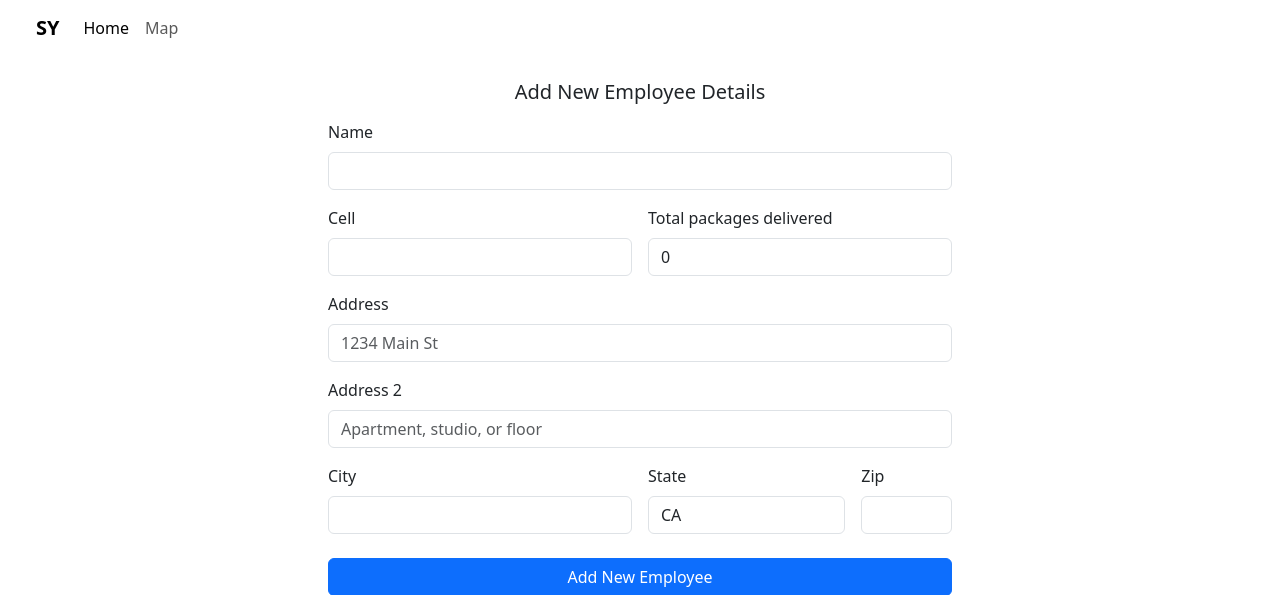
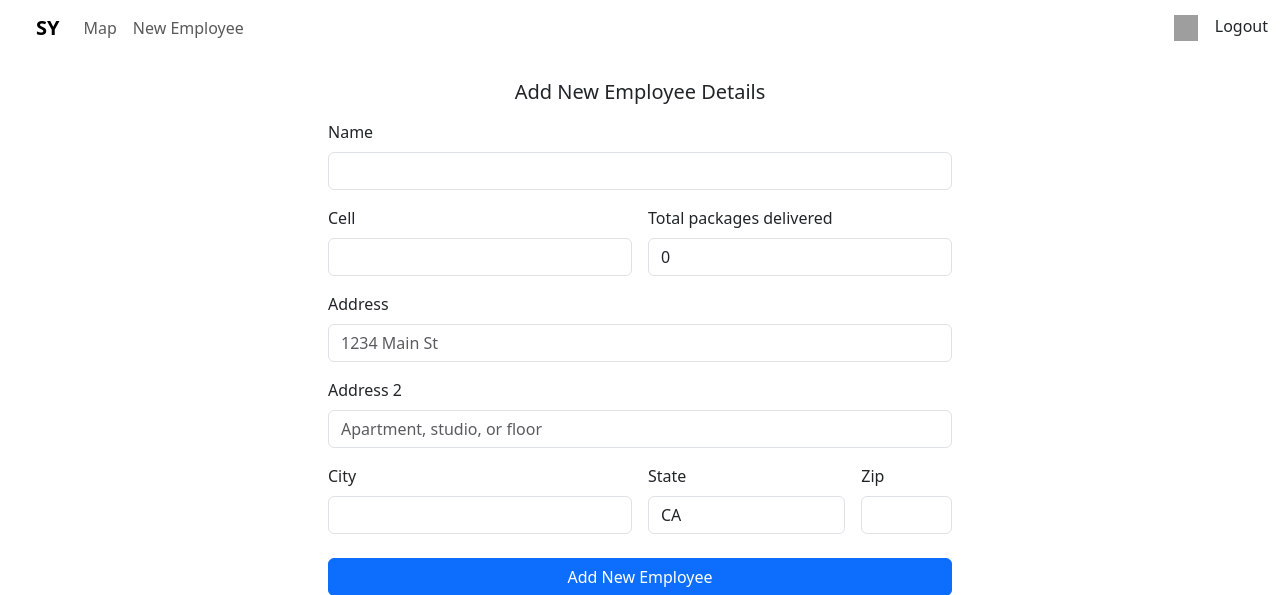
Before and after one commit to OuyangLingxin/mapin, a Flask app: page /newemployee in a window 1280 px wide. Shown: the top 595 px of the page. Run offline with Flask 2, Linux system fonts and the light colour scheme; the visitor is signed in with stand-in values (Sample User, id 1); grey boxes are pictures that could not be loaded.

Commit message:
new changes added

```diff
--- a/templates/newemployee.html
+++ b/templates/newemployee.html
@@ -1,7 +1,8 @@
 {% extends 'base.html'%}
-{% block title %} Add new emp {% endblock %}
+
+{% block title %} Add New Employee {% endblock %}
+
 {% block body %}
-
 <nav class="navbar navbar-expand-lg --bs-body-bg-rgb ms-lg-4">
   <div class="container-fluid">
     <a class="navbar-brand fw-bold" href="/">SY</a>
@@ -10,59 +11,27 @@
     </button>
     <div class="collapse navbar-collapse" id="navbarSupportedContent">
       <ul class="navbar-nav me-auto mb-2 mb-lg-0">
-        <li class="nav-item">
+        <!-- <li class="nav-item">
           <a class="nav-link active" aria-current="page" href="#">Home</a>
-        </li>
+        </li> -->
         <li class="nav-item">
           <a class="nav-link" href="/maps">Map</a>
         </li>
+        <li class="nav-item">
+          <a class="nav-link" href="/newemployee">New Employee</a>
+        </li>
       </ul>
     </div>
+    {% if current_user.is_authenticated %}
+      <div class="d-inline-block">
+        <img src="/static/img/default.svg" width="50px" height="40px" class="btn" type="button" aria-expanded="false">
+        <a href="/" class="link-underline link-underline-opacity-0 link-dark">Logout</a>
+      </div>
+    {% endif %}
   </div>
 </nav>
 
 <h5 class="col-6 mx-auto text-center mt-4 mb-3">Add New Employee Details</h5>
-
-<!-- <form action="/newemployee" method="POST" class="col-6 mx-auto align-middle">
-  <div class="row g-2 align-items-center mb-3 text-center">
-    <div class="col-auto col-3">
-      <label for="name" class="col-form-label">Name:</label>
-    </div>
-    <div class="col-auto col-9">
-      <input type="text" id="name" name="name" class="form-control" aria-describedby="name" placeholder="Jane D" required>
-    </div>
-  </div>
-  <div class="row g-3 align-items-center mb-3 text-center">
-    <div class="col-auto col-3">
-      <label for="cell" class="col-form-label">Cell:</label>
-    </div>
-    <div class="col-auto col-9">
-      <input class="form-control" type="tel" name="cell" id="cell" pattern="\([0-9]{3}\)-[0-9]{3}-[0-9]{4}" placeholder="(123)-456-7890" required>
-      <div id="telHelp" class="form-text">cell format must be followed</div>
-    </div>
-  </div>
-  <div class="row g-3 align-items-center mb-3 text-center">
-    <div class="col-auto col-3">
-      <label for="exampleFormControlInput1" class="form-label">Email:</label>
-    </div>
-    <div class="col-auto col-9">
-      <input type="email" class="form-control" id="exampleFormControlInput1" placeholder="name@example.com">
-    </div>
-  </div>
-  <div class="row g-3 align-items-center mb-3 text-center">
-    <div class="col-auto col-3">
-      <label for="address" class="form-label">Address:</label>
-    </div>
-    <div class="col-auto col-9">
-      <input type="text" class="form-control" id="exampleFormControlInput1" placeholder="599 Wrangler Lane, Los Angeles, CA 90006">
-    </div>
-  </div>
-
-
-  <div class="col text-center mt-5">
-    <button class="btn btn-primary align-self-center" type="submit">Add New Driver</button>
-  </div>
-</form> -->
 
 <form action="/newemployee" method="POST" class="row g-3 col-6 mx-auto">
   <div class="col-12">
```
Also changed, not shown: templates/empdetails.html (+13 -24 lines), templates/home.html (+5 -14 lines), templates/map.html (+8 -11 lines).
